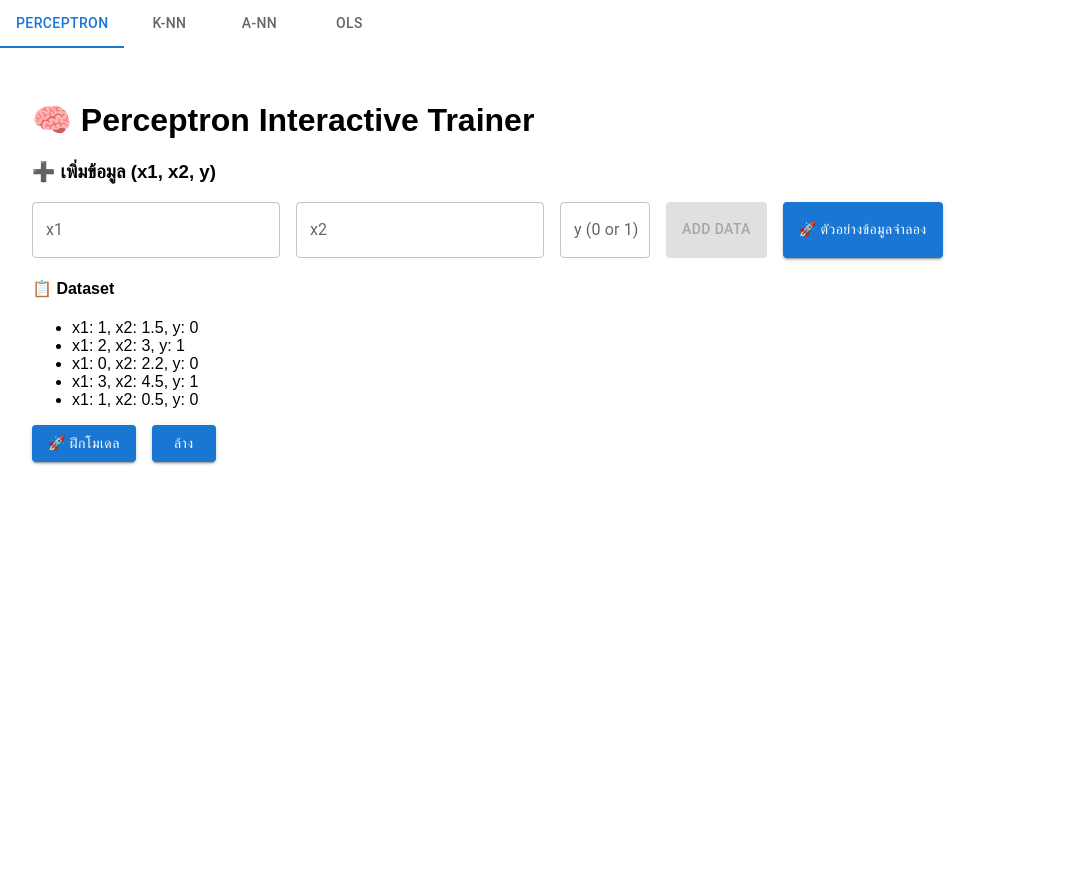
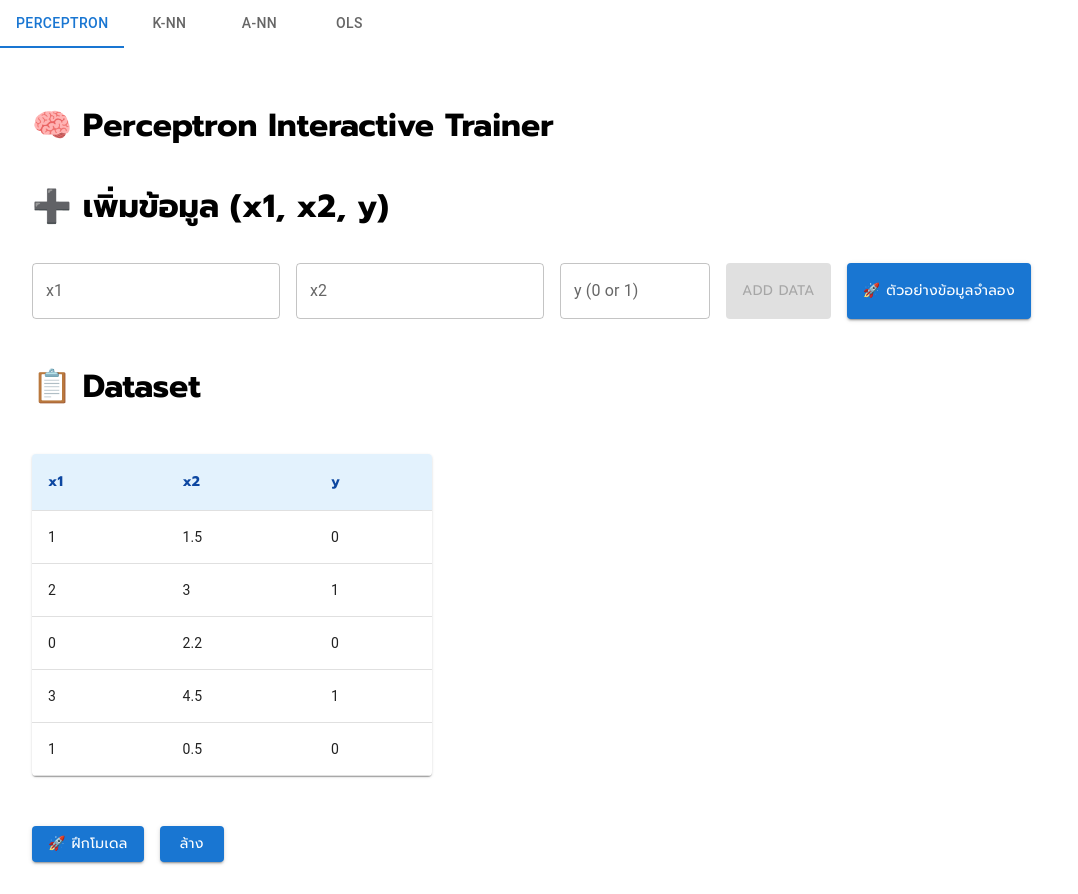
Before and after one commit to NateeSaetae/WebAIDemo, a React (Create React App) app in the folder web-ai-demo/: page / in a window 1280 px wide. Both pictures are taken after a click on the button "🚀 ตัวอย่างข้อมูลจำลอง". Shown: the whole page, without its empty margins (0-1078 px from the left). Before the commit the page ends 800 px from the top, so only its background shows below. Built offline with nearby package versions, Linux system fonts and the light colour scheme.

Commit message:
OLS_Model

```diff
--- a/web-ai-demo/public/index.html
+++ b/web-ai-demo/public/index.html
@@ -3,6 +3,7 @@
   <head>
     <meta charset="utf-8" />
     <link rel="icon" href="%PUBLIC_URL%/favicon.ico" />
+    <link href="https://fonts.googleapis.com/css2?family=Prompt:wght@300;400;500;600;700&display=swap" rel="stylesheet">
     <meta name="viewport" content="width=device-width, initial-scale=1" />
     <meta name="theme-color" content="#000000" />
     <meta
--- a/web-ai-demo/src/AI_Models/displayPerceptron.js
+++ b/web-ai-demo/src/AI_Models/displayPerceptron.js
@@ -2,9 +2,9 @@ import React, { useState } from 'react';
 import ResultChart from '../Chart/ResultChart'
 import WeightsChart from '../Chart/WeightsChart'
 import { trainPerceptron } from './trainPerceptron'
-import Button from '@mui/material/Button';
-import Stack from '@mui/material/Stack';
-import TextField from '@mui/material/TextField';
+import { Button, Stack, TextField, Box} from '@mui/material';
+import { Table, TableBody, TableCell, TableContainer, TableHead, TableRow, Paper } from '@mui/material';
+import { createTheme, ThemeProvider } from '@mui/material/styles';
 
 export default function DisplayPerceptron() {
     const [dataset, setDataset] = useState([]);
@@ -15,6 +15,7 @@ export default function DisplayPerceptron() {
       const [weights, setWeights] = useState([]);
       const [trained, setTrained] = useState(false);
       const [blockInput, setBlockInput] = useState(false);
+      const font  = { fontFamily: 'Prompt',fontWeight: 400};
 
       const datasetTest = [
         {x1: 1, x2: 1.5, y: 0},
@@ -23,6 +24,19 @@ export default function DisplayPerceptron() {
         {x1: 3, x2: 4.5, y: 1},
         {x1: 1, x2: 0.5, y: 0}
       ]
+
+      const headCellStyle = {
+        backgroundColor: '#e3f2fd',
+        color: '#0d47a1',
+        fontWeight: 'bold',
+        fontFamily: 'Prompt'
+      };
+
+      const theme = createTheme({
+        typography: {
+          fontFamily: 'Prompt, sans-serif',
+        },
+      });
 
       const handleAddData = () => {
         const parsedX1 = parseFloat(x1);
@@ -66,38 +80,60 @@ export default function DisplayPerceptron() {
       }
 
       return (
-        <div style={{ padding: '2rem', fontFamily: 'sans-serif' }}>
+        <div style={{ padding: '2rem', fontFamily: 'Prompt', fontWeight: 400 }}>
           <h1>🧠 Perceptron Interactive Trainer</h1>
 
-          <h3>➕ เพิ่มข้อมูล (x1, x2, y)</h3>
+          <h3 style={{ fontSize: '2rem'}}>➕ เพิ่มข้อมูล (x1, x2, y)</h3>
           <Stack spacing={2} direction="row">
             <TextField id="outlined-basic" label="x1" variant="outlined" type="number" step="any" value={x1} onChange={e => setX1(e.target.value)}/>
             <TextField id="outlined-basic" label="x2" variant="outlined" type="number" step="any" value={x2} onChange={e => setX2(e.target.value)}/>
-            <TextField id="outlined-basic" label="y (0 or 1)" variant="outlined" type="number" inputProps={{ min: 0, max: 1 }} value={y} onChange={e => setY(e.target.value)}/>
-            <Button onClick={handleAddData} disabled={blockInput === true} variant='contained'>Add Data</Button>
-            <Button onClick={handleTrainTest} variant='contained'>🚀 ตัวอย่างข้อมูลจำลอง</Button>
+            <TextField id="outlined-basic" label="y (0 or 1)" variant="outlined" type="number" inputProps={{ min: 0, max: 1 }} value={y} onChange={e => setY(e.target.value)} sx={{ minWidth: '150px'}}/>
+            <Button onClick={handleAddData} disabled={blockInput === true} variant='contained' sx={font}>Add Data</Button>
+            <Button onClick={handleTrainTest} variant='contained' sx={font}>🚀 ตัวอย่างข้อมูลจำลอง</Button>
           </Stack>
 
-          <h4>📋 Dataset</h4>
-          <ul>
-            {dataset.map((d, i) => (
-              <li key={i}>x1: {d.x1}, x2: {d.x2}, y: {d.y}</li>
-            ))}
-          </ul>
+          <h4 style={{ fontSize: '2rem'}}>📋 Dataset</h4>
+
+          <TableContainer component={Paper} style={{ width: '100%', maxWidth: '400px', marginBottom: '50px'}}>
+            <Table>
+              <TableHead>
+                {dataset.length !== 0 ?
+                <TableRow>
+                  <TableCell sx={headCellStyle} >x1</TableCell>
+                  <TableCell sx={headCellStyle} >x2</TableCell>
+                  <TableCell sx={headCellStyle} >y</TableCell>
+                </TableRow>
+                : ''}
+              </TableHead>
+              <TableBody>
+                {dataset.map((d, i) => (
+                  <TableRow key={i}>
+                    <TableCell>{d.x1}</TableCell>
+                    <TableCell>{d.x2}</TableCell>
+                    <TableCell>{d.y}</TableCell>
+                  </TableRow>
+                ))}
+              </TableBody>
+            </Table>
+          </TableContainer>
 
           <Stack spacing={2} direction="row">
-            <Button onClick={handleTrain} disabled={dataset.length === 0} variant='contained'>🚀 ฝึกโมเดล</Button>
-            <Button onClick={cl} variant='contained'>ล้าง</Button>
+            <Button onClick={handleTrain} disabled={dataset.length === 0} variant='contained' sx={font}>🚀 ฝึกโมเดล</Button>
+            <Button onClick={cl} variant='contained' sx={font}>ล้าง</Button>
           </Stack>
 
           {trained && (
-            <>
-              <h3>📈 Error per Epoch</h3>
-              <ResultChart dataPoints={errors} />
+            <Stack spacing={2} direction="row" sx={{ width: '60%' }}>
+              <Box sx={{ flex: 1, minWidth: '600px' }}>
+                <h3 style={{ fontSize: '1.5rem'}}>📈 Error per Epoch</h3>
+                <ResultChart dataPoints={errors} />
+              </Box>
+              <Box sx={{ flex: 1, minWidth: '600px' }}>
+                <h3 style={{ fontSize: '1.5rem'}}>📊 Weights over Epochs</h3>
+                <WeightsChart weightsPerEpoch={weights} />
+              </Box>
+            </Stack>
 
-              <h3>📊 Weights over Epochs</h3>
-              <WeightsChart weightsPerEpoch={weights} />
-            </>
           )}
         </div>
       );
--- a/web-ai-demo/src/AI_Models/trainAnn.js
+++ b/web-ai-demo/src/AI_Models/trainAnn.js
@@ -1,5 +1,8 @@
 import React, { useState } from 'react';
 import AnnErrorChart from '../Chart/AnnErrorChart'
+import { Button, Stack, TextField } from '@mui/material';
+import { Table, TableBody, TableCell, TableContainer, TableHead, TableRow, Paper } from '@mui/material';
+import { createTheme, ThemeProvider } from '@mui/material/styles';
 
 const sigmoid = x => 1 / (1 + Math.exp(-x));
 const sigmoidDerivative = x => x * (1 - x);
@@ -52,6 +55,7 @@ export default function AnnTrainerApp() {
   const [y, setY] = useState('');
   const [errorLog, setErrorLog] = useState([]);
   const [trained, setTrained] = useState(false);
+  const font  = { fontFamily: 'Prompt',fontWeight: 400};
   const dataTest = [
         { x1: 0, x2: 1, y: 1 },
         { x1: 1, x2: 0, y: 1 },
@@ -71,6 +75,12 @@ export default function AnnTrainerApp() {
     } else {
       alert('กรอกให้ครบ และ y ต้องเป็น 0 หรือ 1');
     }
+  };
+  const headCellStyle = {
+        backgroundColor: '#e3f2fd',
+        color: '#0d47a1',
+        fontWeight: 'bold',
+        fontFamily: 'Prompt'
   };
 
   const handleTrain = () => {
@@ -93,35 +103,50 @@ export default function AnnTrainerApp() {
   }
 
   return (
-    <div style={{ padding: '2rem', fontFamily: 'sans-serif' }}>
+    <div style={{ padding: '2rem', fontFamily: 'Prompt', fontWeight: 400 }}>
       <h1>🧠 Simple ANN Trainer</h1>
 
-      <h3>➕ เพิ่มข้อมูล (x1, x2, y)</h3>
-      <input type="number" placeholder="x1" value={x1} onChange={e => setX1(e.target.value)} />
-      <input type="number" placeholder="x2" value={x2} onChange={e => setX2(e.target.value)} />
-      <input type="number" placeholder="y (0 or 1)" value={y} onChange={e => setY(e.target.value)} />
-      <button onClick={handleAdd}>เพิ่ม</button>
-      <button onClick={handleTest}>Data test</button>
+      <h3 style={{ fontSize: '2rem'}}>➕ เพิ่มข้อมูล (x1, x2, y)</h3>
+      <Stack spacing={2} direction="row">
+        <TextField id="outlined-basic" label="x1" variant="outlined" type="number" step="any" value={x1} onChange={e => setX1(e.target.value)}/>
+        <TextField id="outlined-basic" label="x2" variant="outlined" type="number" step="any" value={x2} onChange={e => setX2(e.target.value)}/>
+        <TextField id="outlined-basic" label="y (0 or 1)" variant="outlined" type="number" inputProps={{ min: 0, max: 1 }} value={y} onChange={e => setY(e.target.value)} sx={{ minWidth: '150px'}}/>
+        <Button onClick={handleAdd} variant='contained' sx={font}>Add Data</Button>
+        <Button onClick={handleTest} variant='contained' sx={font}>🚀 ตัวอย่างข้อมูลจำลอง</Button>
+      </Stack>
 
-      <h4>📋 Dataset</h4>
-      <ul>
-        {dataset.map((d, i) => (
-          <li key={i}>x1: {d.x1}, x2: {d.x2}, y: {d.y}</li>
-        ))}
-      </ul>
-
-      <button onClick={handleTrain} disabled={dataset.length === 0}>🚀 ฝึกโมเดล</button>
-      <button onClick={cl}>ล้าง</button>
+      <h4 style={{ fontSize: '2rem'}}>📋 Dataset</h4>
+      <TableContainer component={Paper} style={{ width: '100%', maxWidth: '400px', marginBottom: '50px'}}>
+                  <Table>
+                    <TableHead>
+                      {dataset.length !== 0 ?
+                      <TableRow>
+                        <TableCell sx={headCellStyle} >x1</TableCell>
+                        <TableCell sx={headCellStyle} >x2</TableCell>
+                        <TableCell sx={headCellStyle} >y</TableCell>
+                      </TableRow>
+                      : ''}
+                    </TableHead>
+                    <TableBody>
+                      {dataset.map((d, i) => (
+                        <TableRow key={i}>
+                          <TableCell>{d.x1}</TableCell>
+                          <TableCell>{d.x2}</TableCell>
+                          <TableCell>{d.y}</TableCell>
+                        </TableRow>
+                      ))}
+                    </TableBody>
+                  </Table>
+      </TableContainer>
+      <Stack spacing={2} direction="row">
+        <Button onClick={handleTrain} disabled={dataset.length === 0} variant='contained' sx={font}>🚀 ฝึกโมเดล</Button>
+        <Button onClick={cl} variant='contained' sx={font}>ล้าง</Button>
+      </Stack>
 
       {trained && (
         <>
           <h3>📉 Error per Epoch</h3>
           <AnnErrorChart errors={errorLog} />
-          {/*<ul>
-            {errorLog.map((e, i) => (
-              <li key={i}>Epoch {i + 1}: {e}</li>
-            ))}
-          </ul>*/}
         </>
       )}
     </div>
--- a/web-ai-demo/src/AI_Models/trainKnn.js
+++ b/web-ai-demo/src/AI_Models/trainKnn.js
@@ -1,5 +1,8 @@
 import React, { use, useState } from 'react';
 import KnnResultChart from '../Chart/KnnResultChart'
+import { Button, Stack, TextField } from '@mui/material';
+import { Table, TableBody, TableCell, TableContainer, TableHead, TableRow, Paper } from '@mui/material';
+import { createTheme, ThemeProvider } from '@mui/material/styles';
 
 function euclideanDistance(a, b) {
   return Math.sqrt(
@@ -33,6 +36,7 @@ export default function TrainKnn() {
   const [k, setK] = useState('');
   const [blockKnn, setBlockKnn] = useState(false);
   const [prediction, setPrediction] = useState(null);
+  const font  = { fontFamily: 'Prompt',fontWeight: 400};
   const datasetKnn = [
         { x1: 1, x2: 2, y: 0 },
         { x1: 2, x2: 1, y: 0 },
@@ -56,6 +60,13 @@ export default function TrainKnn() {
     } else {
       alert('กรุณากรอกข้อมูลให้ครบและ y เป็น 0 หรือ 1');
     }
+  };
+
+  const headCellStyle = {
+        backgroundColor: '#e3f2fd',
+        color: '#0d47a1',
+        fontWeight: 'bold',
+        fontFamily: 'Prompt'
   };
 
   function getRandomFloat(min, max) {
@@ -91,31 +102,49 @@ export default function TrainKnn() {
   };
 
   return (
-    <div style={{ padding: '2rem', fontFamily: 'sans-serif' }}>
+    <div style={{ padding: '2rem', fontFamily: 'Prompt', fontWeight: 400 }}>
       <h1>🔍 K-NN Classifier</h1>
 
-      <h3>➕ เพิ่มข้อมูลสอน (x1, x2, y)</h3>
-      <input type="number" placeholder="x1" value={x1} onChange={e => setX1(e.target.value)} />
-      <input type="number" placeholder="x2" value={x2} onChange={e => setX2(e.target.value)} />
-      <input type="number" placeholder="y (0 or 1)" value={y} onChange={e => setY(e.target.value)} />
-      <button onClick={handleAdd}>เพิ่ม</button>
-      <button onClick={handleDataTest}>data test</button>
+      <h3 style={{ fontSize: '2rem'}} >➕ เพิ่มข้อมูลสอน (x1, x2, y)</h3>
 
-      <h4>📋 Dataset</h4>
-      <ul>
+      <Stack spacing={2} direction="row">
+        <TextField id="outlined-basic" label="x1" variant="outlined" type="number" step="any" value={x1} onChange={e => setX1(e.target.value)}/>
+        <TextField id="outlined-basic" label="x2" variant="outlined" type="number" step="any" value={x2} onChange={e => setX2(e.target.value)}/>
+        <TextField id="outlined-basic" label="y (0 or 1)" variant="outlined" type="number" inputProps={{ min: 0, max: 1 }} value={y} onChange={e => setY(e.target.value)} sx={{ minWidth: '150px'}}/>
+        <Button onClick={handleAdd} variant='contained' sx={font}>Add Data</Button>
+        <Button onClick={handleDataTest} variant='contained' sx={font}>🚀 ตัวอย่างข้อมูลจำลอง</Button>
+      </Stack>
+
+      <h4 style={{ fontSize: '2rem'}}>📋 Dataset</h4>
+      <TableContainer component={Paper} style={{ width: '100%', maxWidth: '400px', marginBottom: '50px'}}>
+            <Table>
+              <TableHead>
+                {dataset.length !== 0 ?
+                <TableRow>
+                  <TableCell sx={headCellStyle} >x1</TableCell>
+                  <TableCell sx={headCellStyle} >x2</TableCell>
+                  <TableCell sx={headCellStyle} >y</TableCell>
+                </TableRow>
+                : ''}
+              </TableHead>
+              <TableBody>
                 {dataset.map((d, i) => (
-          <li key={i}>x1: {d.x1}, x2: {d.x2}, y: {d.y}</li>
+                  <TableRow key={i}>
+                    <TableCell>{d.x1}</TableCell>
+                    <TableCell>{d.x2}</TableCell>
+                    <TableCell>{d.y}</TableCell>
+                  </TableRow>
                 ))}
-      </ul>
+              </TableBody>
+            </Table>
+      </TableContainer>
 
-      <h3>🧪 ทำนายจากข้อมูลใหม่</h3>
-      <input type="number" placeholder="x1 ทดสอบ" value={testX1} onChange={e => setTestX1(e.target.value)} />
-      <input type="number" placeholder="x2 ทดสอบ" value={testX2} onChange={e => setTestX2(e.target.value)} />
-      <input
-        type="number"
-        placeholder="k (เลขคี่เท่านั้น)"
-        value={k}
-        onChange={e => {
+      <h3 style={{ fontSize: '2rem'}}>🧪 ทำนายจากข้อมูลใหม่</h3>
+
+      <Stack spacing={2} direction="row">
+        <TextField id="outlined-basic" label="x1 ทดสอบ" variant="outlined" type="number" step="any" value={testX1} onChange={e => setTestX1(e.target.value)}/>
+        <TextField id="outlined-basic" label="x2 ทดสอบ" variant="outlined" type="number" step="any" value={testX2} onChange={e => setTestX2(e.target.value)}/>
+        <TextField id="outlined-basic" label="k (เลขคี่เท่านั้น)" variant="outlined" type="number" step="any" value={k} onChange={e => {
               const val = e.target.value;
               if (val === '') {
               setK('');
@@ -126,14 +155,14 @@ export default function TrainKnn() {
               if (!isNaN(num) && num % 2 === 1) {
               setK(num);
               }
-        }}
-       />
-      <button onClick={handlePredict} disabled={blockKnn === false || testX1 === '' || testX2 === ''}>ทำนาย</button>
-      <button onClick={cl}>ล้าง</button>
+        }}/>
+        <Button onClick={handlePredict} disabled={blockKnn === false || testX1 === '' || testX2 === ''} variant='contained' sx={font}>ทำนาย</Button>
+        <Button onClick={cl} variant='contained' sx={font}>ล้าง</Button>
+      </Stack>
 
       {prediction !== null && (
         <>
-            <h4>📌 คำทำนาย: y = {prediction}</h4>
+            <h4 style={{ fontSize: '2rem'}}>📌 คำทำนาย: y = {prediction}</h4>
             <KnnResultChart
                 dataset={dataset}
                 testPoint={{ x1: parseFloat(testX1), x2: parseFloat(testX2) }}
--- a/web-ai-demo/src/AI_Models/trainOls.js
+++ b/web-ai-demo/src/AI_Models/trainOls.js
@@ -1,5 +1,8 @@
 import React, { useState } from 'react';
 import * as math from 'mathjs';
+import { Button, Stack, TextField } from '@mui/material';
+import { Table, TableBody, TableCell, TableContainer, TableHead, TableRow, Paper } from '@mui/material';
+import { createTheme, ThemeProvider } from '@mui/material/styles';
 
 export default function OlsRegressionApp() {
   const [dataset, setDataset] = useState([]);
@@ -8,6 +11,7 @@ export default function OlsRegressionApp() {
   const [y, setY] = useState('');
   const [weights, setWeights] = useState(null);
   const [mse, setMse] = useState(null);
+  const font  = { fontFamily: 'Prompt',fontWeight: 400};
 
   const handleAdd = () => {
     const dx1 = parseFloat(x1);
@@ -19,6 +23,13 @@ export default function OlsRegressionApp() {
     } else {
       alert('กรอกข้อมูลให้ถูกต้องทั้งหมด');
     }
+  };
+
+  const headCellStyle = {
+        backgroundColor: '#e3f2fd',
+        color: '#0d47a1',
+        fontWeight: 'bold',
+        fontFamily: 'Prompt'
   };
 
   const handleTrainOLS = () => {
@@ -46,23 +57,43 @@ export default function OlsRegressionApp() {
   };
 
   return (
-    <div style={{ padding: '2rem', fontFamily: 'sans-serif' }}>
+    <div style={{ padding: '2rem', fontFamily: 'Prompt', fontWeight: 400 }}>
       <h1>📊 OLS Linear Regression Trainer</h1>
 
-      <h3>➕ เพิ่มข้อมูล (x1, x2, y)</h3>
-      <input type="number" placeholder="x1" value={x1} onChange={e => setX1(e.target.value)} />
-      <input type="number" placeholder="x2" value={x2} onChange={e => setX2(e.target.value)} />
-      <input type="number" placeholder="y" value={y} onChange={e => setY(e.target.value)} />
-      <button onClick={handleAdd}>เพิ่ม</button>
+      <h3 style={{ fontSize: '2rem'}}>➕ เพิ่มข้อมูล (x1, x2, y)</h3>
+      <Stack spacing={2} direction="row">
+        <TextField id="outlined-basic" label="x1" variant="outlined" type="number" step="any" value={x1} onChange={e => setX1(e.target.value)}/>
+        <TextField id="outlined-basic" label="x2" variant="outlined" type="number" step="any" value={x2} onChange={e => setX2(e.target.value)}/>
+        <TextField id="outlined-basic" label="y" variant="outlined" type="number" value={y} onChange={e => setY(e.target.value)} sx={{ maxWidth: '150px'}}/>
+        <Button onClick={handleAdd} variant='contained' sx={font}>Add Data</Button>
+        {/*<Button onClick={handleDataTest} variant='contained' sx={font}>🚀 ตัวอย่างข้อมูลจำลอง</Button>*/}
+      </Stack>
 
-      <h4>📋 Dataset</h4>
-      <ul>
-        {dataset.map((d, i) => (
-          <li key={i}>x1: {d.x1}, x2: {d.x2}, y: {d.y}</li>
-        ))}
-      </ul>
+      <h4 style={{ fontSize: '2rem'}}>📋 Dataset</h4>
+      <TableContainer component={Paper} style={{ width: '100%', maxWidth: '400px', marginBottom: '50px'}}>
+                        <Table>
+                          <TableHead>
+                            {dataset.length !== 0 ?
+                            <TableRow>
+                              <TableCell sx={headCellStyle} >x1</TableCell>
+                              <TableCell sx={headCellStyle} >x2</TableCell>
+                              <TableCell sx={headCellStyle} >y</TableCell>
+                            </TableRow>
+                            : ''}
+                          </TableHead>
+                          <TableBody>
+                            {dataset.map((d, i) => (
+                              <TableRow key={i}>
+                                <TableCell>{d.x1}</TableCell>
+                                <TableCell>{d.x2}</TableCell>
+                                <TableCell>{d.y}</TableCell>
+                              </TableRow>
+                            ))}
+                          </TableBody>
+                        </Table>
+      </TableContainer>
 
-      <button onClick={handleTrainOLS}>🚀 ฝึกโมเดล OLS</button>
+      <button onClick={handleTrainOLS} disabled={dataset.length <= 1}>🚀 ฝึกโมเดล OLS</button>
 
       {weights && (
         <>
```
Lines whose indentation alone changed are shown as unchanged.
